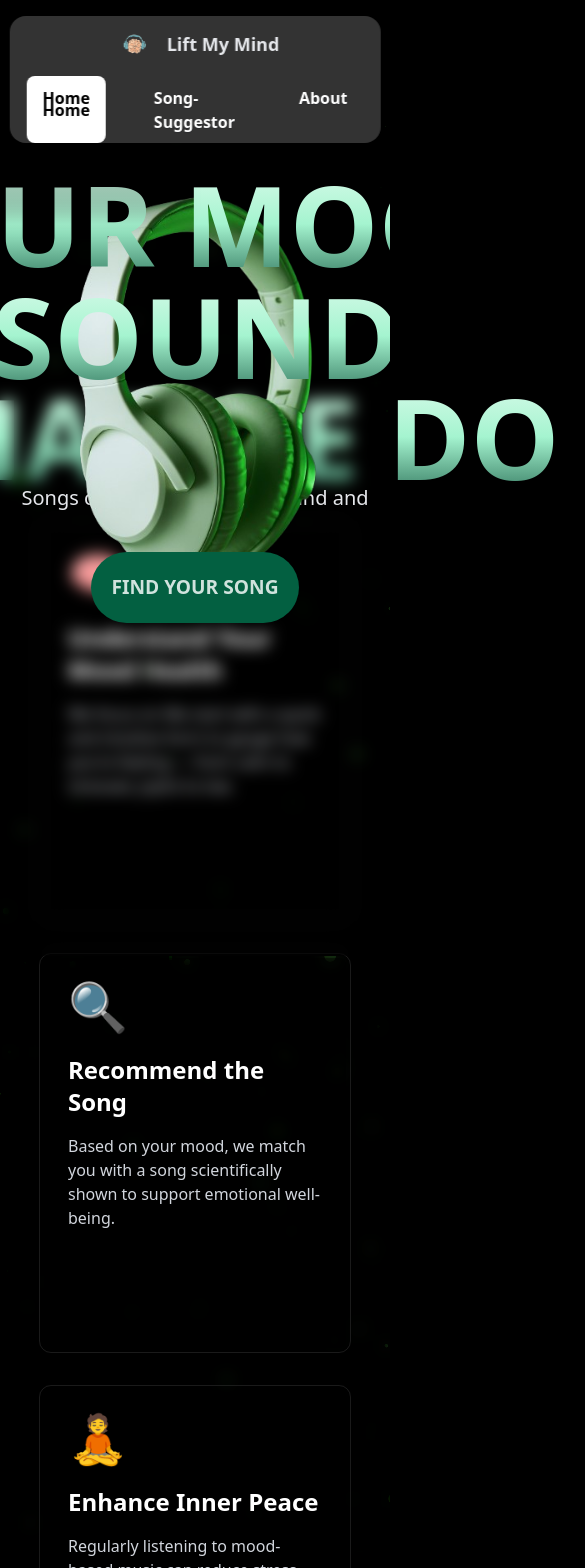
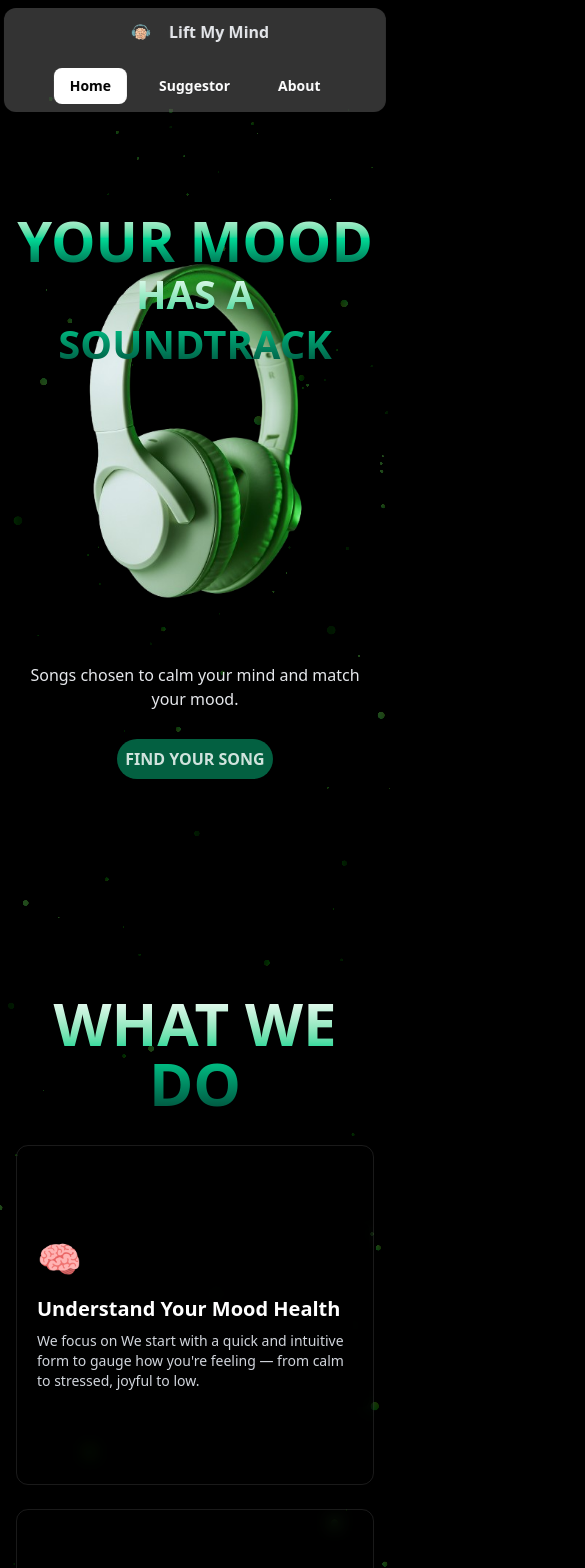
Before and after one commit to UDAY-DEVELOPER-07/LiftMyMind, a React (Vite) app: page / in a window 390 px wide. Shown: the top 1568 px of the page, 585 px wide, since content can reach past the window. Built offline with nearby package versions, Linux system fonts and the light colour scheme.

Commit message:
Completed with responsiveness

```diff
--- a/src/App.tsx
+++ b/src/App.tsx
@@ -9,17 +9,17 @@ import Footer from './components/elements/footer';
 
 const items = [
     { label: "Home", href: "/" },
-    { label: "Song-Suggestor", href: "/song" },
+    { label: "Suggestor", href: "/song" },
     { label: "About", href: "/about" },
 ];
 
 function App() {
     return (
         <>
-            <div className="fixed top-4 left-1/2 -translate-x-1/2 flex w-[95%] md:w-[80%] rounded-2xl bg-white/20 backdrop-blur-3xl pt-1 z-[20] items-center justify-between px-3 md:px-6 shadow-lg flex-col md:flex-row gap-2 md:gap-0">
+            <div className="fixed top-2 left-1/2 -translate-x-1/2 flex w-[98%] sm:w-[95%] md:w-[80%] rounded-xl md:rounded-2xl bg-white/20 backdrop-blur-3xl pt-1 z-[20] items-center justify-between px-2 sm:px-3 md:px-6 shadow-lg flex-col md:flex-row gap-2 md:gap-0">
             <div className="flex items-center gap-2 md:gap-3 w-full md:w-auto justify-center md:justify-start">
-                    <img src={myImage} className="w-12 h-12 md:w-20 md:h-20 object-contain pointer-events-none select-none" alt="Lift My Mind Logo" />
-                    <p className="text-gray-200 text-lg md:text-2xl font-semibold text-center md:text-left">Lift My Mind</p>
+                <img src={myImage} className="w-10 h-10 sm:w-12 sm:h-12 md:w-20 md:h-20 object-contain pointer-events-none select-none" alt="Lift My Mind Logo" />
+                <p className="text-gray-200 text-base sm:text-lg md:text-2xl font-semibold text-center md:text-left">Lift My Mind</p>
             </div>
             <div className="flex items-center font-bold justify-center w-full md:w-auto">
                 <GooeyNav
@@ -34,14 +34,14 @@ function App() {
                 />
             </div>
             </div>
-            <div className="w-full pt-28 md:pt-36">
+            <div className="w-full pt-20 sm:pt-24 md:pt-36">
             <Routes>
                 <Route path="/" element={<Home />} />
                 <Route path="/song" element={<SongSuggestorPage />} />
                 <Route path="/about" element={<About />} />
             </Routes>
             </div>
-            <div className="bg-black w-full flex justify-center relative overflow-hidden">
+            <div className="bottom-0 w-full h-fit bg-black/50 backdrop-blur-2xl text-gray-300 pt-4 text-center z-40">
                 <Footer />
             </div>
         </>
--- a/src/Song-Suggestor/page.tsx
+++ b/src/Song-Suggestor/page.tsx
@@ -4,6 +4,7 @@ import { useState } from "react";
 import { questions } from "../components/elements/questions";
 import SlideArrowButton from "../components/elements/slide-arrow-button";
 import RippleButton from "../components/elements/Btn1";
+import myImg from "../assets/images/aboutimg.png"
 
 function scoreCalculator({score}: {score: number[]}) {
     const totalScore = score.reduce((acc, curr) => acc + curr, 0);
@@ -53,11 +54,12 @@ function questionZone(handleBack:() => void,currentQuestion:string, satisfaction
                 className="w-full text-white max-w-md"
             />
             <div className="flex justify-between w-full max-w-md mt-10">
+
                 <button className="px-6 py-2 bg-gray-500 text-white rounded-lg font-semibold hover:bg-gray-800 transition"
                     onClick={() => {
                         handleBack();
                     }}
-
+                    name="Back"
                 >
                     Back
                 </button>
@@ -89,13 +91,17 @@ function getSongSuggestion(scoreCalculator: number) {
         }
     }
     return (
-        <div>
+        <div className=" flex  flex-col justify-center items-center">
+
+            <img src={myImg} className="w-100  "></img>
+            <div className="flex justify-center">
             <RippleButton
-                className="font-jost m-3 duration-[600ms] relative flex items-center justify-center overflow-hidden rounded-full bg-[#036041] p-[1.3rem] text-[1.2rem] font-extrabold text-[#D0E3DD] transition hover:text-white hover:bg-[#D0E3DD] hover:shadow-lg hover:shadow-[#D0E3DD] hover:scale-105 uppercase"
+                className="font-jost m-3 duration-[600ms] relative flex items-center justify-center  overflow-hidden rounded-full bg-[#036041] p-[1.3rem] text-[1.2rem] font-extrabold text-[#D0E3DD] transition hover:text-white hover:bg-[#D0E3DD] hover:shadow-lg hover:shadow-[#D0E3DD] hover:scale-105 uppercase"
                 onClick={() => getSongSuggestion()}
             >
                 Get Your Song
             </RippleButton>
+            </div>
         </div>
     );
 }
@@ -103,7 +109,7 @@ function getSongSuggestion(scoreCalculator: number) {
 
 
 export default function SongSuggestorPage() {
-    const [satisfaction, setSatisfaction] = useState(50);
+    const [satisfaction, setSatisfaction] = useState(0);
     const [i , setI] = useState(0);
     const [score, setScore] = useState(Array(questions.length).fill(0));
     const [currentQuestion, setCurrentQuestion] = useState('LET\'S START!');
@@ -115,7 +121,7 @@ export default function SongSuggestorPage() {
         if(i < questions.length){
             setI(i + 1);
             setCurrentQuestion(questions[i].question);
-            setSatisfaction(50);
+            setSatisfaction(0);
         } else {
             setI(11);
             return;
@@ -125,7 +131,7 @@ export default function SongSuggestorPage() {
     const handleBack = () => {
         setI(i - 1);
         setCurrentQuestion(questions[i - 2].question);
-        setSatisfaction(50);
+        setSatisfaction(0);
 
     };
     const handlePanel = () => {
@@ -143,14 +149,18 @@ export default function SongSuggestorPage() {
             <div className="absolute inset-0 z-0">
                 <MyVantaComponent />
             </div>
-            <div className="relative flex flex-col items-center w-full min-h-screen backdrop-blur-sm z-10 pt-32 px-4">
-                <h1 className="text-[700%] font-extrabold text-transparent bg-clip-text bg-gradient-to-b from-white  via-emerald-400 to-emerald-900 text-center select-none pointer-events-none mb-6">
+            <div className="relative flex flex-col items-center w-full min-h-screen z-10 px-2 sm:px-4 mt-32 md:mt-20 lg:mt-10   ">
+                <h1 className="text-4xl sm:text-6xl md:text-7xl lg:text-[700%] font-extrabold text-transparent bg-clip-text bg-gradient-to-b from-white via-emerald-400 to-emerald-900 text-center select-none pointer-events-none mb-4 sm:mb-6">
                     Song Suggestor
                 </h1>
-                <p className="text-xl font-extrabold text-[#CADBD5] text-center select-none pointer-events-none mb-16">
+                <p className="text-base sm:text-lg md:text-xl font-extrabold text-[#CADBD5] text-center select-none pointer-events-none mb-8 sm:mb-16">
                     Fill out the form below to get a song that matches your mood.
                 </p>
-                {handlePanel()}
+                <div className="w-full flex justify-center">
+                    <div className="w-full max-w-2xl">
+                        {handlePanel()}
+                    </div>
+                </div>
             </div>
         </div>
     );
--- a/src/components/elements/footer.tsx
+++ b/src/components/elements/footer.tsx
@@ -1,15 +1,25 @@
-import * as React from 'react';
 
 
-const Footer: React.FC = () => {
+export default function Footer() {
     return (
         <>
-
-            <div className="w-full  flex justify-center items-center py-6 bg-white/10 backdrop-blur-2xl text-gray-300 text-sm">
-                © {new Date().getFullYear()} Lift My Mind. All rights reserved.
+            <div className="absolute bottom-0 w-full h-fit   bg-white/10 backdrop-blur-2xl text-gray-300 pt-4  text-center z-20">
+                <p className="text-sm md:text-base">
+                    Created with ❤️ by Uday Pratap Singh and contributors.
+                </p>
+                <div className="mt-4 py-0 flex justify-center gap-4">
+                    <a href="https://lift-my-mind.vercel.app/" className="text-sm md:text-base text-emerald-300 hover:underline">
+                        Back to Home
+                    </a>
+                    <h5>GitHub</h5>
+                    <a href="https://github.com/UDAY-DEVELOPER-07/LiftMyMind.git" className="text-sm md:text-base text-emerald-300 hover:underline ml-2">
+                        Lift My Mind
+                    </a>
+                </div>
+                <p className="text-xs md:text-sm mt-2">
+                    © {new Date().getFullYear()} Lift My Mind. All rights reserved.
+                </p>
             </div>
         </>
     );
 };
-
-export default Footer;
--- a/src/components/ui/Nav.tsx
+++ b/src/components/ui/Nav.tsx
@@ -302,14 +302,14 @@ const GooeyNav: React.FC<GooeyNavProps> = ({
           }
         `}
       </style>
-      <div className="relative" ref={containerRef}>
+      <div className="relative py-2" ref={containerRef}>
         <nav
           className="flex relative"
           style={{ transform: "translate3d(0,0,0.01px)" }}
         >
           <ul
         ref={navRef}
-            className="flex gap-8 list-none p-0 px-4 m-0 relative z-[3]"
+        className="flex justify-around gap-4 sm:gap-6 md:gap-8 list-none p-0 px-2 sm:px-4 m-0 relative z-[3]"
         style={{
           color: "black",
           textShadow: "0 1px 1px hsl(205deg 30% 10% / 0.2)",
@@ -318,7 +318,7 @@ const GooeyNav: React.FC<GooeyNavProps> = ({
         {items.map((item, index) => (
           <li
             key={index}
-                className={`py-[0.6em] px-[1em] rounded-full relative cursor-pointer transition-[background-color_color_box-shadow] duration-300 ease shadow-[0_0_0.5px_1.5px_transparent] text-white ${
+            className={`py-2 px-4 sm:py-[0.6em] sm:px-[1em] rounded-full relative cursor-pointer transition-[background-color_color_box-shadow] duration-300 ease shadow-[0_0_0.5px_1.5px_transparent] text-white text-sm sm:text-base ${
           activeIndex === index ? "active" : ""
             }`}
             onClick={(e) => handleClick(e, index)}
@@ -326,7 +326,7 @@ const GooeyNav: React.FC<GooeyNavProps> = ({
             <a
           href={item.href}
           onKeyDown={(e) => handleKeyDown(e, index)}
-                  className="outline-none"
+          className="outline-none block"
             >
           {item.label}
             </a>
@@ -334,8 +334,8 @@ const GooeyNav: React.FC<GooeyNavProps> = ({
         ))}
           </ul>
         </nav>
-        <span className="effect filter" ref={filterRef} />
-        <span className="effect text" ref={textRef} />
+        {/* Responsive effect overlays */}
+
       </div>
     </>
   );
--- a/src/home/Page.tsx
+++ b/src/home/Page.tsx
@@ -21,11 +21,11 @@ export default function Home() {
 
   return (
     <>
-      <div className="h-screen min-h-screen w-full bg-black flex justify-center relative overflow-hidden">
+      <div className="min-h-screen w-full bg-black flex justify-center relative overflow-hidden">
         <div className="absolute inset-0 z-5">
           <MyVantaComponent />
         </div>
-        <div className="relative bg-transparent w-full flex flex-col items-center min-h-screen backdrop-blur-sm z-[5] mt-[-4%]  px-4">
+        <div className="relative w-full flex flex-col items-center min-h-screen z-[15] mt-[30%] md:mt-[-2%] lg:mt[-2%] xl:mt-[-2%] px-2 sm:px-4">
           <ClickSpark
             sparkColor='#fff'
             sparkSize={10}
@@ -35,37 +35,34 @@ export default function Home() {
           >
             <div className="absolute w-full h-full flex flex-col items-center justify-center z-[2]">
               <div className="relative flex w-full flex-col items-center justify-start flex-1">
-                <div className="relative w-full flex top-11 flex-col items-center">
+                <div
+                  className="relative w-full flex flex-col items-center m-2">
                   <p
-                    className="absolute w-7xl top-0 left-1/2-translate-x-1/2  text-stroke-1 bg-clip-text bg-gradient-to-b via-emerald-200 from-emerald-50 to-emerald-900 text-[700%] z-20 text-transparent font-extrabold text-center  select-none"
+                  className="absolute w-full top-0 left-1/2 -translate-x-1/2 text-stroke-1 bg-clip-text bg-gradient-to-b from-white via-emerald-400 to-emerald-900 text-[3.5rem] sm:text-[3.5rem] md:text-[5.5rem] lg:text-[6rem] xl:text-[8rem] z-5 text-transparent font-extrabold text-center select-none leading-tight"
                   onMouseEnter={handleMouseEnter}
-                    onMouseLeave={handleMouseLeave}>
-
+                  onMouseLeave={handleMouseLeave}
+                  >
                   YOUR MOOD
                   </p>
                   <img
                   src={imgSrc}
-                    className="absolute top-0 left-1/2 -translate-x-1/2 w-[340px] md:w-[500px] pointer-events-none select-none"
-                    style={{ marginTop: '0.5rem', zIndex: zindex }}
-
+                  className="absolute top-[1rem] sm:top-5 md:top-6 xl:top-6 left-1/2 -translate-x-1/2 w-[300px] sm:w-[300px] md:w-[400px] lg:w-[440px] xl:w-[520px] pointer-events-none select-none"
+                  style={{ zIndex: zindex }}
+                  alt="Headphone"
                   />
                   <p
-
-                    className="absolute top-0 w-7xl left-1/2-translate-x-1/2 bg-clip-text  bg-gradient-to-b via-emerald-200 from-emerald-50 to-emerald-900 text-[700%] text-transparent z-5 font-extrabold text-center select-none"
+                  className="absolute w-full left-1/2 -translate-x-1/2 top-[4rem] sm:top-[7rem] md:top-[6rem]  lg:top-[9rem] text-stroke-1 bg-clip-text bg-gradient-to-b  from-white via-emerald-400 to-emerald-900 text-transparent font-extrabold text-center select-none z-5 text-[2.5rem] sm:text-[3rem] md:text-[4.5rem] lg:text-[6rem] xl:text-[8rem] leading-tight"
                   onMouseEnter={handleMouseEnter}
                   onMouseLeave={handleMouseLeave}
-                    style={{ marginTop: '7rem' }}
                   >
                   HAS A SOUNDTRACK
                   </p>
-                  {/* Space to maintain the layout */}
-                  <div className="h-[320px] md:h-[630px]">
-                  </div>
-                  <p className="text-gray-200 text-xl mt-6 text-center">
+                  <div className="h-[450px] sm:h-[240px] md:h-[520px] lg:h-[570px] xl:h-[670px]" />
+                  <p className="text-gray-200 text-base sm:text-lg md:text-xl lg:text-2xl mt-2 sm:mt-4 md:mt-6 text-center px-2 max-w-[95vw] sm:max-w-[85vw] md:max-w-[65vw]">
                   Songs chosen to calm your mind and match your mood.
                   </p>
                   <RippleButton
-                    className="font-jost m-3 duration-[600ms] relative flex items-center justify-center overflow-hidden rounded-full bg-[#036041] p-[1.3rem] text-[1.2rem] font-extrabold text-[#D0E3DD] transition hover:text-white hover:bg-[#D0E3DD] hover:shadow-lg hover:shadow-[#D0E3DD] hover:scale-105 uppercase"
+                  className="font-jost m-7 sm:m-3 md:m-2 lg-2 duration-[600ms] relative flex items-center justify-center overflow-hidden rounded-full bg-[#036041] p-2 sm:p-3 md:p-5 text-base sm:text-lg md:text-[1.3rem] font-extrabold text-[#D0E3DD] transition hover:text-white hover:bg-[#D0E3DD] hover:shadow-lg hover:shadow-[#D0E3DD] hover:scale-105 uppercase"
                   onClick={() => window.location.href = '/song'}
                   >
                   FIND YOUR SONG
@@ -76,7 +73,7 @@ export default function Home() {
           </ClickSpark>
         </div>
       </div>
-      <div className="relative w-full h-screen backdrop-blur-sm flex flex-col items-center justify-start flex-1 ">
+      <div className="relative w-full min-h-[60vh] md:h-screen z-[10] flex flex-col items-center justify-start flex-1 mb-10">
         <WhatWeDo />
       </div>
     </>
--- a/src/whatwedo.tsx/Page.tsx
+++ b/src/whatwedo.tsx/Page.tsx
@@ -8,8 +8,6 @@ interface CandItem {
 }
 
 export default function WhatWeDo() {
-
-
     const Canditems = [
         {
             icon: "🧠",
@@ -31,23 +29,23 @@ export default function WhatWeDo() {
             title: "Enjoy the Soundtrack",
             description: "Immerse yourself in a personalized musical experience designed to uplift and soothe your mind.",
         },
-    ]
+    ];
     return (
         <>
-            <div className="absolute  bg-black inset-0 ">
+            <div className="absolute bg-black inset-0">
                 <MyVantaComponent />
             </div>
-            <div className="relative w-full bg-transparent backdrop-blur-sm h-screen flex flex-col items-center justify-center ">
-                <p className="relative w-7xl left-1/2-translate-x-1/2 bg-clip-text  bg-gradient-to-b via-emerald-200 from-emerald-50 to-emerald-900 text-[700%] z-20 text-transparent font-extrabold text-center pointer-events-none select-none">
+            <div className="relative w-full min-h-screen flex flex-col items-center mt-[-5rem] sm:mt-[0rem] md:mt-[0rem] justify-center px-4 py-8">
+                <p className="relative max-w-5xl mx-auto bg-clip-text bg-gradient-to-b  from-white via-emerald-400 to-emerald-900 text-6xl sm:text-5xl md:text-6xl lg:text-7xl xl:text-[700%] z-20 text-transparent font-extrabold text-center pointer-events-none select-none mb-8">
                     WHAT WE DO
                 </p>
-                <div className="w-[80%]  grid  grid-cols-1 md:grid-cols-2 lg:grid-cols-4 gap-8 ">
+                <div className="w-full max-w-7xl grid grid-cols-1 sm:grid-cols-2 lg:grid-cols-4 gap-6 md:gap-8">
                     {Canditems.map((item: CandItem, index: number) => (
                         <div
                             key={index}
                             className={`
                                 relative group
-                                p-1 h-[400px]
+                                p-1 h-[340px] sm:h-[330px] md:h-[300px] lg:h-[400px]
                                 rounded-xl
                                 backdrop-blur-sm
                                 border border-white/10
@@ -55,27 +53,26 @@ export default function WhatWeDo() {
                                 justify-center
                                 items-center
                             `}
-                            >
-                            <div className="relative h-full flex justify-center  flex-col bg-black/40 rounded-lg p-6">
-                                <div className="text-5xl mb-6 ">
+                        >
+                            <div className="relative h-fit   flex justify-center flex-col bg-black/40 rounded-lg p-4 sm:p-6">
+                                <div className="text-4xl sm:text-5xl mb-4 sm:mb-6">
                                     {item.icon}
                                 </div>
-                                <h3 className="text-2xl font-semibold text-white mb-4">
+                                <h3 className="text-xl sm:text-2xl font-semibold text-white mb-2 sm:mb-4">
                                     {item.title}
                                 </h3>
-                                <p className="text-gray-300 flex-grow">
+                                <p className="text-gray-300 flex-grow text-sm sm:text-base">
                                     {item.description}
                                 </p>
-
                             </div>
                         </div>
                     ))}
                 </div>
-                <p className="text-gray-200 text-xl mt-6 text-center">
+                <p className="text-gray-200 text-base sm:text-lg md:text-xl mt-6 text-center max-w-2xl">
                     Based on your mood, we’ll recommend a song that uplifts and empowers.
                 </p>
                 <RippleButton
-                    className="font-jost m-8 duration-[600ms] relative flex items-center justify-center overflow-hidden rounded-full bg-[#036041] p-[1.3rem] text-[1.2rem] font-extrabold text-[#D0E3DD] transition hover:text-white hover:bg-[#D0E3DD] hover:shadow-lg hover:shadow-[#D0E3DD] hover:scale-105 uppercase"
+                    className="font-jost m-6 sm:m-8 duration-[600ms] relative flex items-center justify-center overflow-hidden rounded-full bg-[#036041] px-6 py-3 sm:p-[1.3rem] text-base sm:text-[1.2rem] font-extrabold text-[#D0E3DD] transition hover:text-white hover:bg-[#D0E3DD] hover:shadow-lg hover:shadow-[#D0E3DD] hover:scale-105 uppercase"
                     onClick={() => window.location.href = '/song'}
                 >
                     Get Your Recommendations ♫
```
Also changed, not shown: src/About/Page.tsx (+25 -20 lines). Lines whose indentation alone changed are shown as unchanged.
